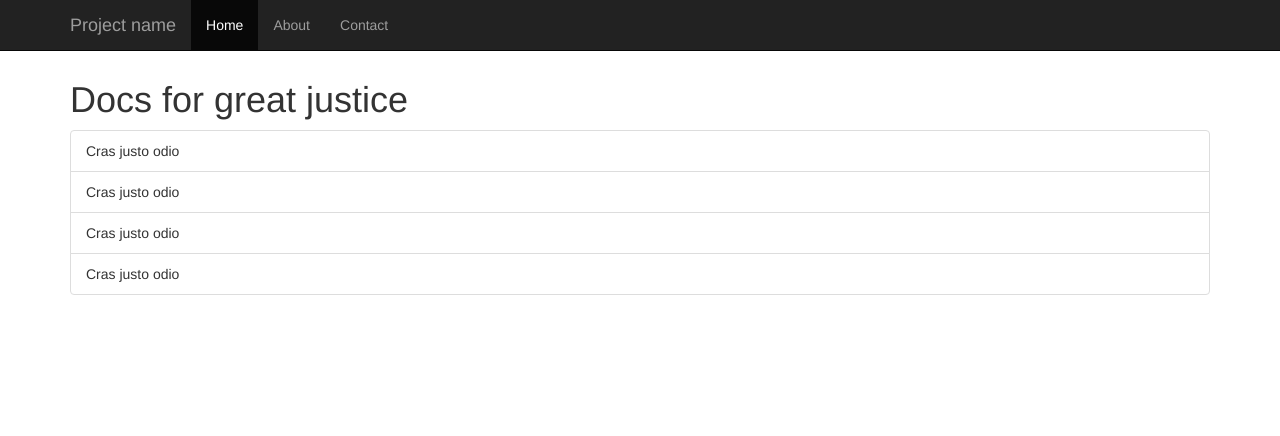
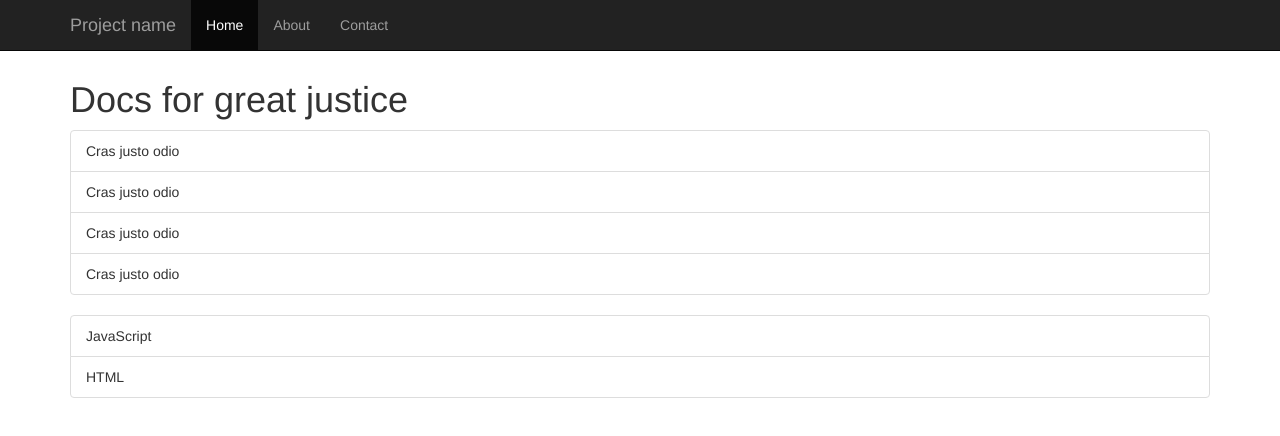
Before and after one commit to lizTheDeveloper/__TC17_tree_dom_manip, a plain HTML site: page index.html in a window 1280 px wide. Drawn offline with nearby package versions, Linux system fonts and the light colour scheme.

Commit message:
Got the jquery reading the data and adding HTML to the page

```diff
--- a/index.html
+++ b/index.html
@@ -96,6 +96,11 @@
         </ul>
       </div>
 
+      <ul class="list-group" id="resources">
+      </ul>
+
+
+
     </div><!-- /.container -->
 
 
@@ -123,6 +128,12 @@
       ]}
     ];
 
+    for (var i = 0; i < resources.length; i++) {
+      var li = $('<li class="list-group-item">' + resources[i].title + '</li>');
+      var subUl = $('<ul class="list-group hidden">');
+      li.append(subUl);
+      $("#resources").append(li);
+    };
 
 
     var links = [1,2,3,4];
```
